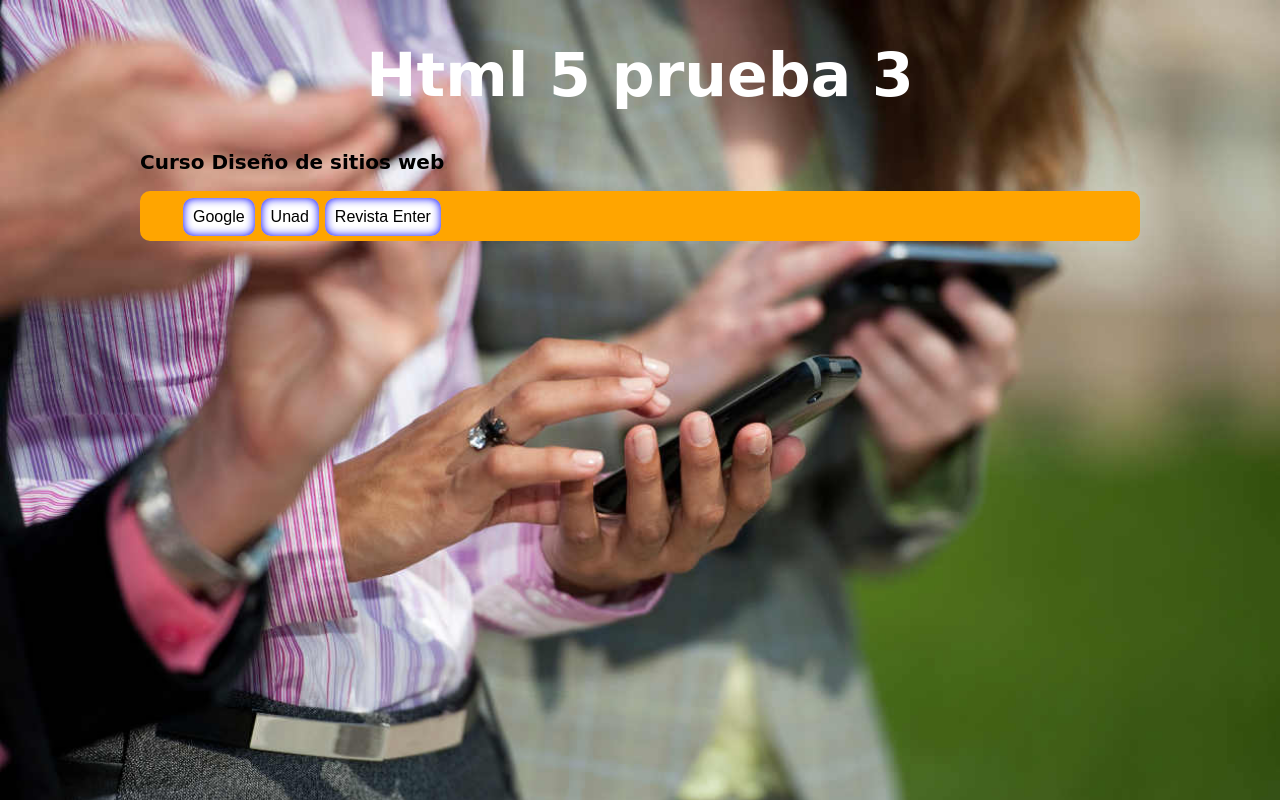
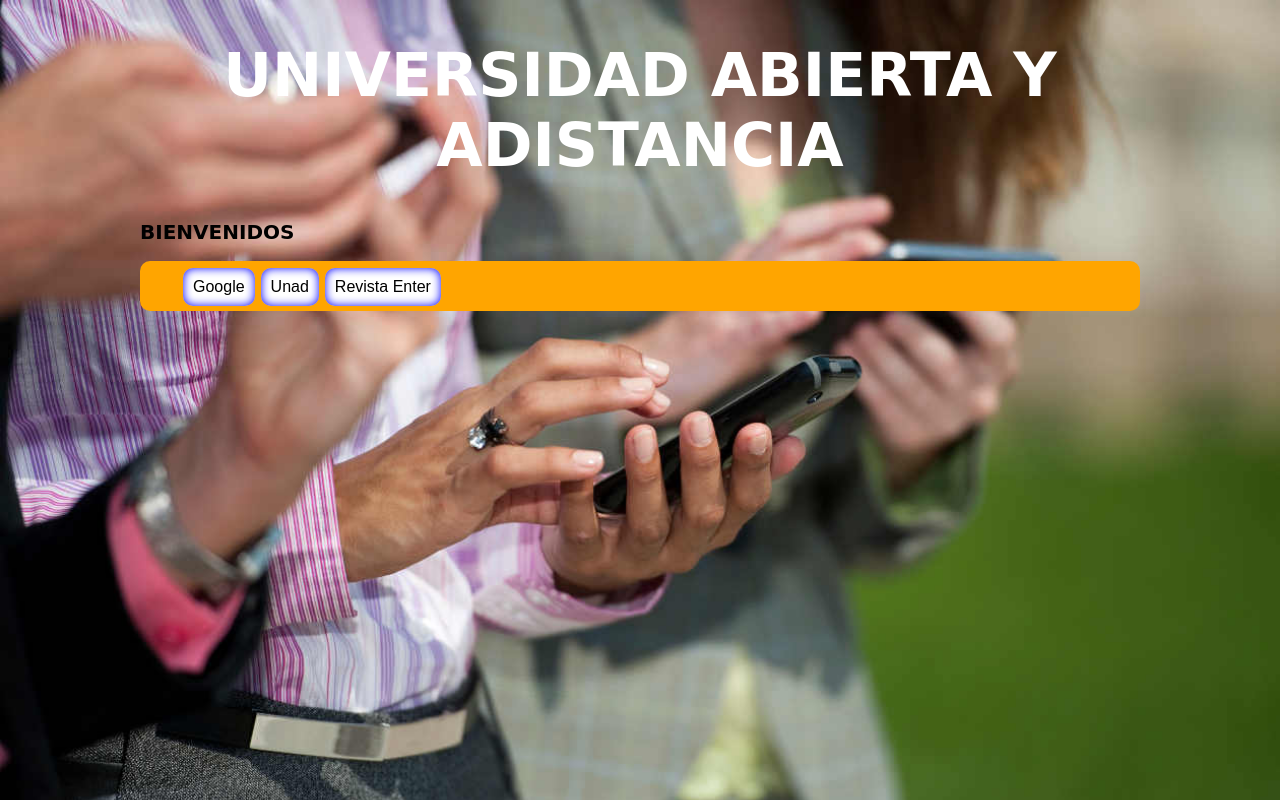
Before and after one commit to Omarcalpa/paginaunad, a plain HTML site: page index.html in a window 1280 px wide. Drawn offline with nearby package versions, Linux system fonts and the light colour scheme; a web font is replaced by a local one.

Commit message:
actualizacion 2

```diff
--- a/index.html
+++ b/index.html
@@ -21,8 +21,8 @@
 
 
 </header>
-	<h1>Html 5 prueba 3 </h1>
-	<h2>Curso Diseño de sitios web </h2>
+	<h1>UNIVERSIDAD ABIERTA Y ADISTANCIA</h1>
+	<h2>BIENVENIDOS </h2>
 
 </header>
 
```
